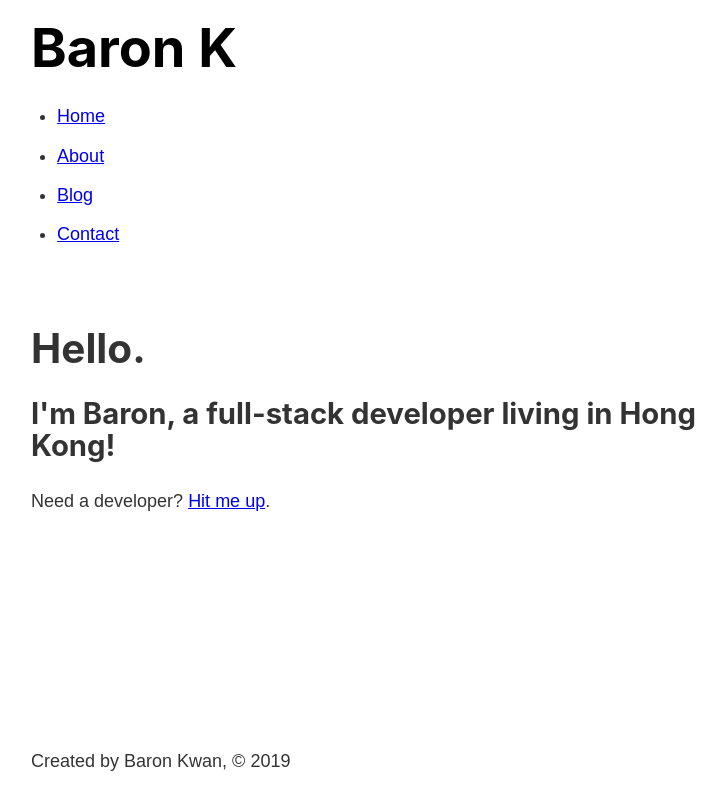
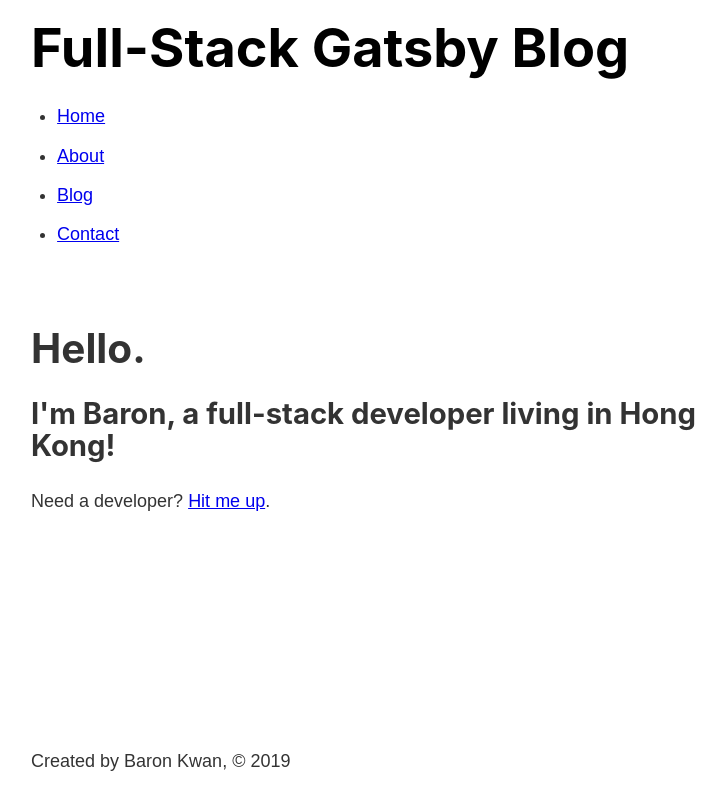
Before and after one commit to baronkwan/baronkwan2.github.io, a Gatsby site: page / in a window 1280 px wide. Shown: the whole page, without its empty margins (234-960 px from the left). Built offline with nearby package versions, Linux system fonts and the light colour scheme; Gatsby itself is replaced by a stand-in of ours.

Commit message:
Make both header & footer dynamic, insert graphql queries

```diff
--- a/gatsby-config.js
+++ b/gatsby-config.js
@@ -7,8 +7,8 @@
 module.exports = {
 /* Your site config here */
   siteMetadata: {
-    title: 'Full-Stack Gatsby Personal Blog',
-    author: 'Baron K'
+    title: 'Full-Stack Gatsby Blog',
+    author: 'Baron Kwan'
   },
   plugins: [
     'gatsby-plugin-sass'
--- a/package.json
+++ b/package.json
@@ -6,7 +6,7 @@
   "license": "MIT",
   "scripts": {
     "build": "gatsby build",
-    "develop": "gatsby develop",
+    "develop": "env-cmd -f .env.development gatsby develop",
     "format": "prettier --write src/**/*.{js,jsx}",
     "start": "npm run develop",
     "serve": "gatsby serve",
@@ -20,6 +20,7 @@
     "react-dom": "^16.8.6"
   },
   "devDependencies": {
+    "env-cmd": "^9.0.3",
     "prettier": "^1.18.2"
   },
   "repository": {
--- a/src/components/footer.js
+++ b/src/components/footer.js
@@ -1,9 +1,19 @@
 import React from 'react'
+import { graphql, useStaticQuery } from 'gatsby'
 
 const Footer = () => {
+  const data = useStaticQuery(graphql`
+    query {
+      site {
+        siteMetadata {
+          author
+        }
+      }
+    }
+  `)
   return (
     <footer>
-      <p>Created by Baron Kwan, © 2019</p>
+      <p>Created by {data.site.siteMetadata.author}, © 2019</p>
     </footer>
   )
 }
--- a/src/components/header.js
+++ b/src/components/header.js
@@ -1,15 +1,24 @@
 import React from "react"
-import { Link } from "gatsby"
+import { Link, graphql, useStaticQuery } from "gatsby"
 
 // import './header.module.scss'
 import headerStyles from "./header.module.scss"
 
 const Header = () => {
+  const data = useStaticQuery(graphql`
+    query {
+      site {
+        siteMetadata {
+          title
+        }
+      }
+    }
+  `)
   return (
     <header className={headerStyles.header}>
       <h1>
         <Link className={headerStyles.title} to="/">
-          Baron K
+          {data.site.siteMetadata.title}
         </Link>
       </h1>
       <nav>
```
Also changed, not shown: 2 other files.
